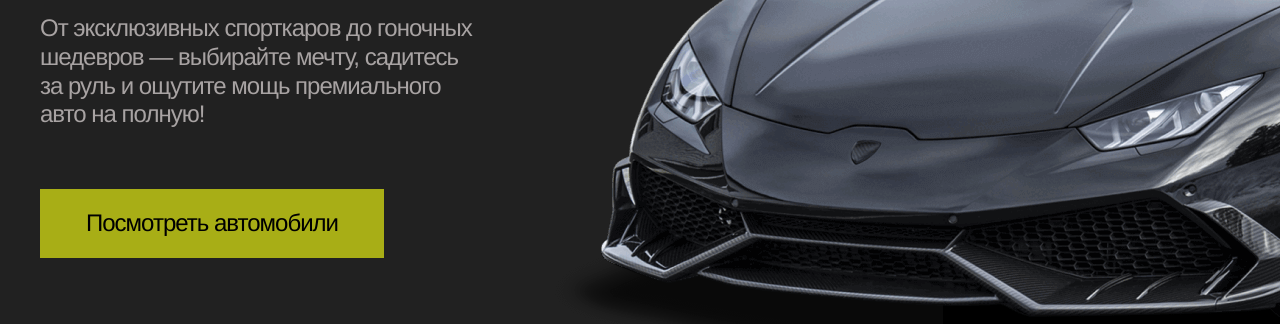
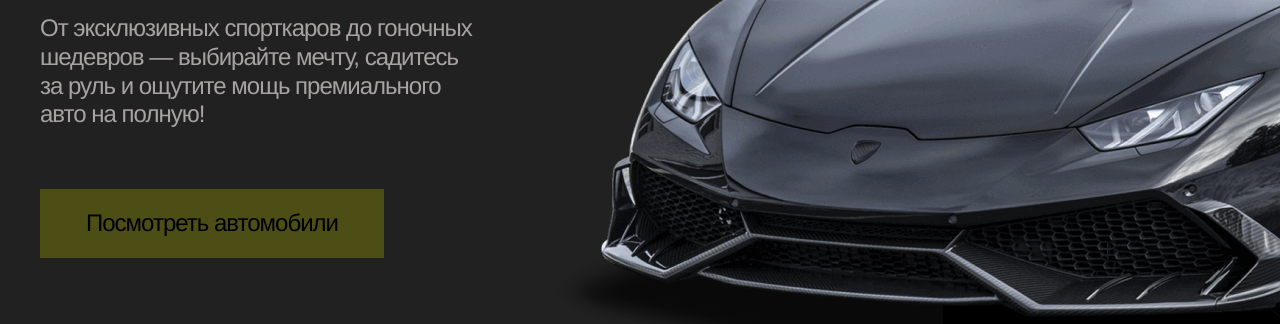
Before and after one commit to Aleky63/my-itology-proba, a website: page index.html in a window 1280 px wide. In both pictures the pointer is over the link "Посмотреть автомобили". Shown: the part 476-800 px from the top of the page. Drawn offline with Linux system fonts and the light colour scheme.

Commit message:
01_26.06

```diff
--- a/index.html
+++ b/index.html
@@ -1,7 +1,7 @@
 <!DOCTYPE html>
 <html lang="ru">
   <head>
-    <title>Home</title>
+    <title>Proba</title>
     <meta charset="UTF-8" />
     <meta name="viewport" content="width=device-width" />
     <link rel="stylesheet" href="styles/style.css" />
--- a/styles/style.css
+++ b/styles/style.css
@@ -31,7 +31,7 @@ body {
   font-size: 24px;
 }
 .button:hover {
-  background-color: #a8ae16;
+  background-color: #4c4e16;
 }
 .white-button {
   background-color: #ffffff;
```
